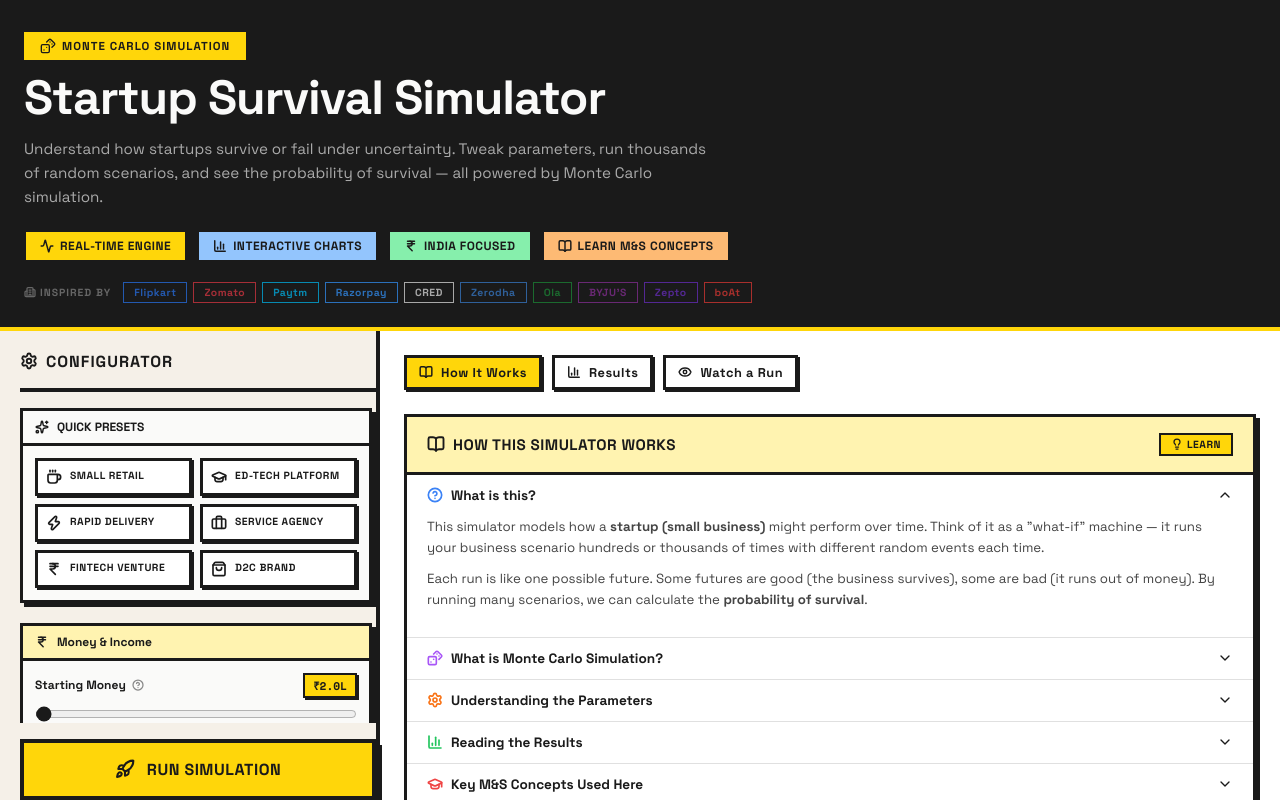
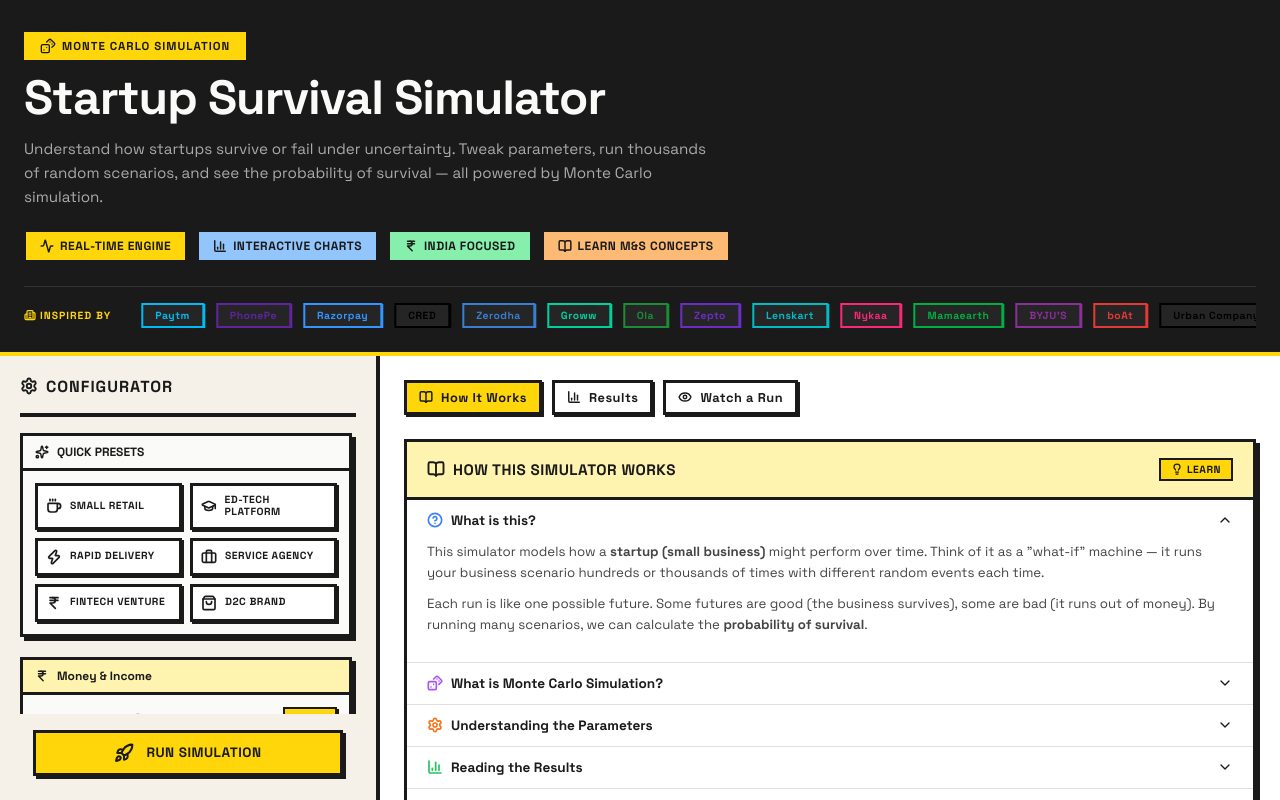
Before and after one commit to Ha3ar6ous/startupsurvivalsimulator, a React (Vite) app: page / in a window 1280 px wide. Shown: the top 800 px of the page. Built offline with nearby package versions, Linux system fonts and the light colour scheme.

Commit message:
Header: expanded startup list and implementation of continuous marquee animation

```diff
--- a/src/App.tsx
+++ b/src/App.tsx
@@ -185,7 +185,7 @@ const styles: Record<string, React.CSSProperties> = {
     width: '100%',
   },
   sidebar: {
-    padding: '20px 0 20px 20px',
+    padding: '20px',
     borderRight: '4px solid var(--nb-black)',
     background: 'var(--nb-bg)',
     height: '100vh',
--- a/src/components/ControlPanel.tsx
+++ b/src/components/ControlPanel.tsx
@@ -408,12 +408,15 @@ const styles: Record<string, React.CSSProperties> = {
     bottom: 0,
     background: 'var(--nb-bg)',
     paddingTop: 16,
+    paddingBottom: 24,
+    display: 'flex',
+    justifyContent: 'center',
     zIndex: 10,
   },
   runBtn: {
-    width: '100%',
-    padding: '16px',
-    fontSize: '1rem',
+    width: '92%',
+    padding: '10px 14px',
+    fontSize: '0.85rem',
     fontWeight: 900,
     display: 'flex',
     justifyContent: 'center',
@@ -421,9 +424,10 @@ const styles: Record<string, React.CSSProperties> = {
     gap: 12,
     background: 'var(--nb-yellow)',
     color: 'var(--nb-black)',
-    border: '4px solid var(--nb-black)',
-    boxShadow: '6px 6px 0px var(--nb-black)',
+    border: '3px solid var(--nb-black)',
+    boxShadow: '3px 3px 0px var(--nb-black)',
     cursor: 'pointer',
+    transition: 'all 0.1s ease',
   },
   progressContainer: {
     display: 'flex',
--- a/src/components/Header.tsx
+++ b/src/components/Header.tsx
@@ -53,16 +53,22 @@ export default function Header() {
 
         {/* Indian Startup Marquee */}
         <div style={styles.startupBanner}>
-          <span style={styles.bannerLabel}>
+          <div style={styles.bannerLabel}>
             <Icons.Building2 size={12} strokeWidth={2.5} />
             INSPIRED BY
-          </span>
-          <div style={styles.startupLogos}>
-            {indianStartups.map((s) => (
-              <span key={s.name} style={{ ...styles.startupLogo, color: s.color, borderColor: s.color }}>
-                {s.name}
-              </span>
-            ))}
+          </div>
+          <div style={styles.marqueeContainer}>
+            <div className="nb-marquee">
+              {/* Render twice for continuous scrolling */}
+              {[...indianStartups, ...indianStartups].map((s, idx) => (
+                <span
+                  key={`${s.name}-${idx}`}
+                  style={{ ...styles.startupLogo, color: s.color, borderColor: s.color }}
+                >
+                  {s.name}
+                </span>
+              ))}
+            </div>
           </div>
         </div>
       </div>
@@ -73,14 +79,24 @@ export default function Header() {
 const indianStartups = [
   { name: 'Flipkart', color: '#2874F0' },
   { name: 'Zomato', color: '#E23744' },
+  { name: 'Swiggy', color: '#FC8019' },
   { name: 'Paytm', color: '#00BAF2' },
+  { name: 'PhonePe', color: '#5F259F' },
   { name: 'Razorpay', color: '#3395FF' },
-  { name: 'CRED', color: '#E5E5E5' },
+  { name: 'CRED', color: '#000000' },
   { name: 'Zerodha', color: '#387ED1' },
+  { name: 'Groww', color: '#00D09C' },
   { name: 'Ola', color: '#1C8C37' },
+  { name: 'Zepto', color: '#6C2DC7' },
+  { name: 'Lenskart', color: '#00BAC6' },
+  { name: 'Nykaa', color: '#FC2779' },
+  { name: 'Mamaearth', color: '#00AE44' },
   { name: 'BYJU\'S', color: '#8B2F9A' },
-  { name: 'Zepto', color: '#6C2DC7' },
   { name: 'boAt', color: '#E53935' },
+  { name: 'Urban Company', color: '#000000' },
+  { name: 'Postman', color: '#FF6C37' },
+  { name: 'Unacademy', color: '#08BD80' },
+  { name: 'PhysicsWallah', color: '#1A1A1A' },
 ];
 
 const styles: Record<string, React.CSSProperties> = {
@@ -150,34 +166,41 @@ const styles: Record<string, React.CSSProperties> = {
     letterSpacing: '0.5px',
   },
   startupBanner: {
-    marginTop: 20,
+    marginTop: 24,
     display: 'flex',
     alignItems: 'center',
-    gap: 12,
-    flexWrap: 'wrap' as const,
+    gap: 16,
+    borderTop: '1px solid #333',
+    paddingTop: 16,
+    overflow: 'hidden',
+  },
+  marqueeContainer: {
+    flex: 1,
+    overflow: 'hidden',
+    position: 'relative' as const,
   },
   bannerLabel: {
-    display: 'inline-flex',
+    display: 'flex',
     alignItems: 'center',
     gap: 4,
     fontSize: '0.65rem',
-    fontWeight: 700,
-    color: '#666',
+    fontWeight: 900,
+    color: 'var(--nb-yellow)',
     textTransform: 'uppercase' as const,
     letterSpacing: '1px',
     whiteSpace: 'nowrap' as const,
-  },
-  startupLogos: {
-    display: 'flex',
-    flexWrap: 'wrap' as const,
-    gap: 6,
+    zIndex: 2,
+    background: 'var(--nb-black)',
+    paddingRight: 8,
   },
   startupLogo: {
     fontSize: '0.65rem',
-    fontWeight: 700,
-    padding: '3px 10px',
-    border: '1.5px solid',
+    fontWeight: 800,
+    padding: '4px 12px',
+    border: '2px solid',
     letterSpacing: '0.5px',
-    opacity: 0.7,
+    background: 'rgba(255,255,255,0.05)',
+    whiteSpace: 'nowrap' as const,
+    boxShadow: '1px 1px 0px currentColor',
   },
 };
--- a/src/index.css
+++ b/src/index.css
@@ -256,6 +256,22 @@ body {
   100% { background-position: 40px 0; }
 }
 
+@keyframes marquee {
+  0% { transform: translateX(0); }
+  100% { transform: translateX(-50%); }
+}
+
+.nb-marquee {
+  display: flex;
+  width: max-content;
+  animation: marquee 40s linear infinite;
+  gap: 12px;
+}
+
+.nb-marquee:hover {
+  animation-play-state: paused;
+}
+
 .animate-slide-up {
   animation: slideUp 0.4s ease-out;
 }
```
